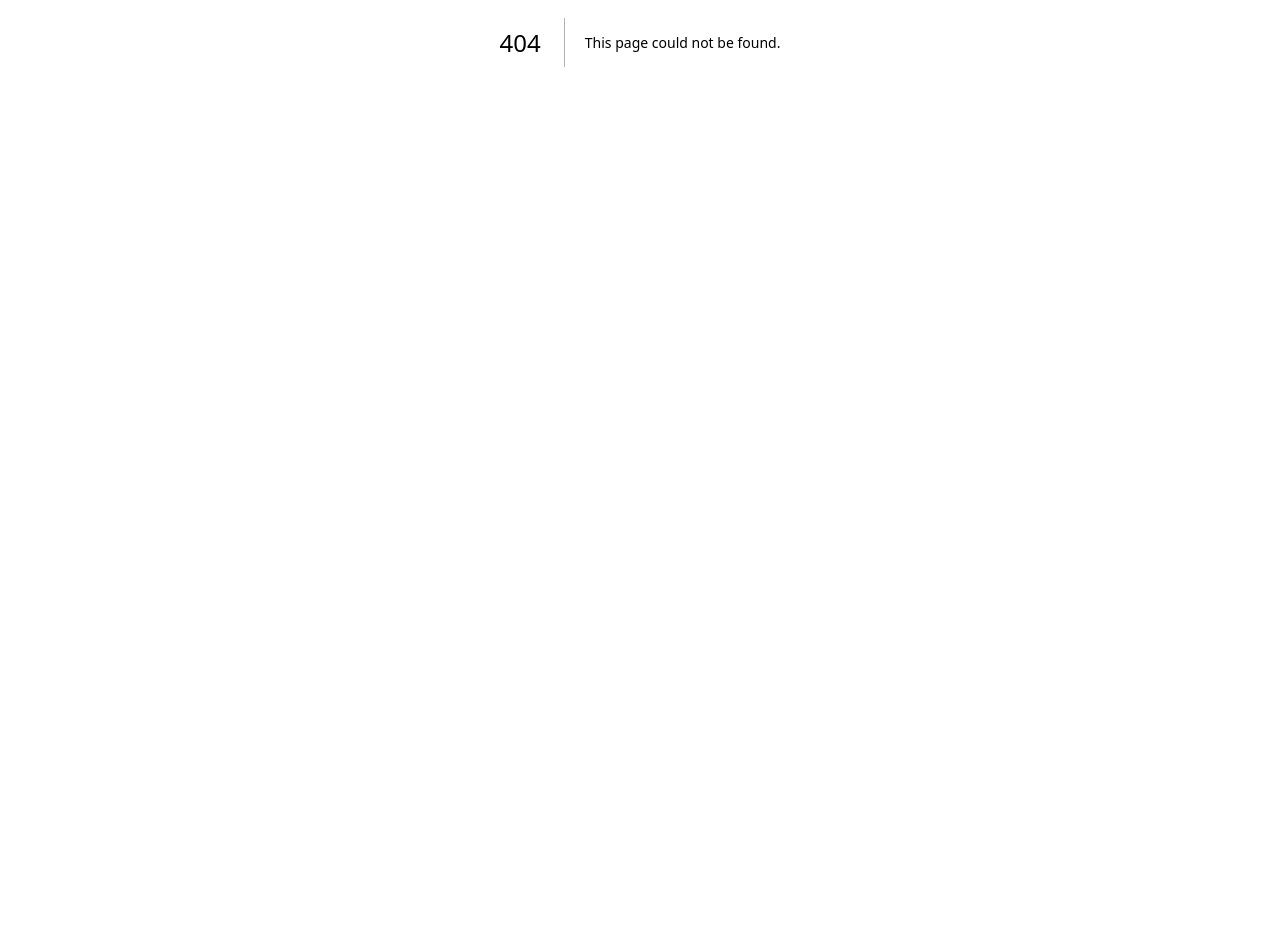
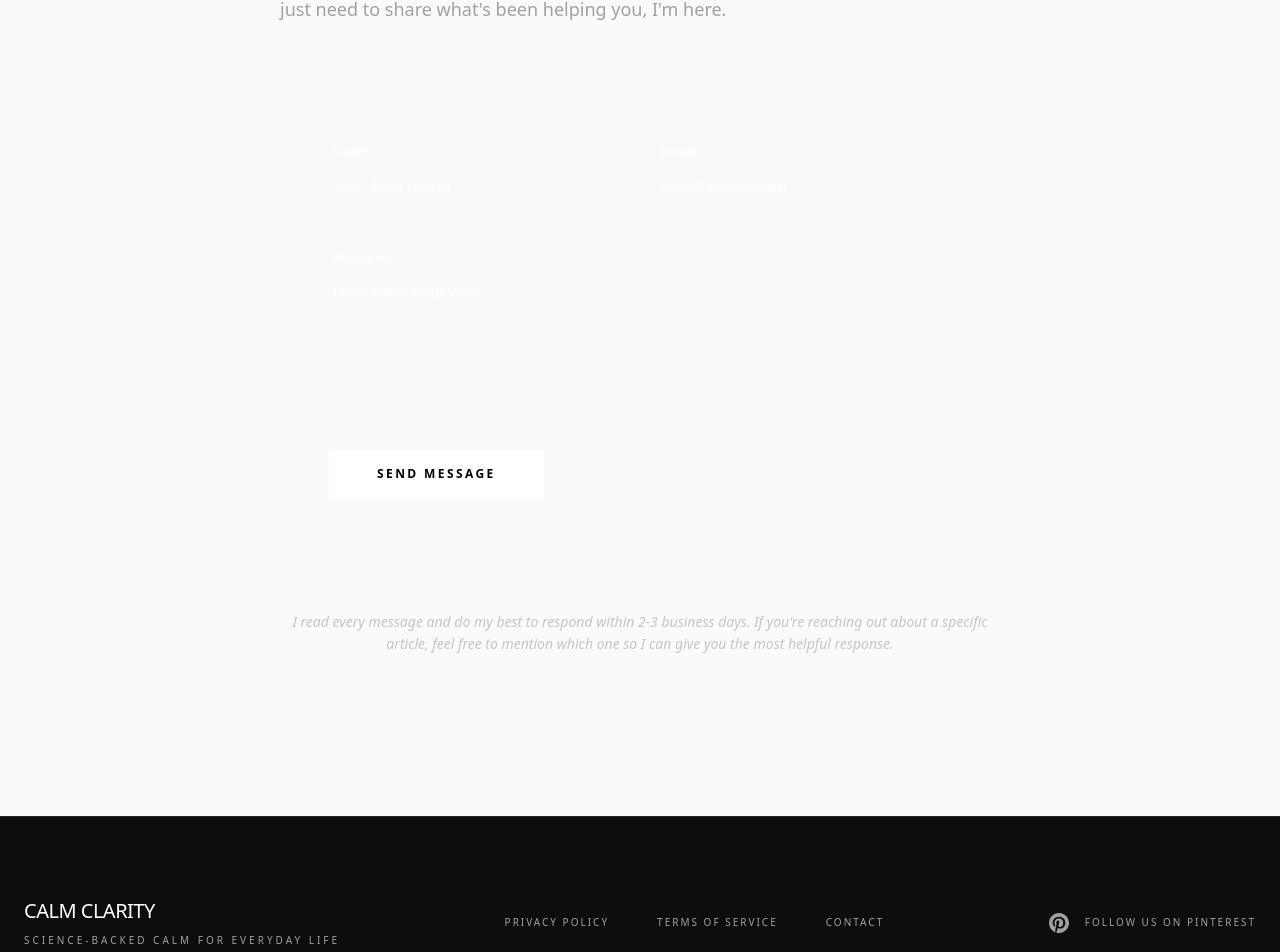
Before and after one commit to FormiloStudios/calmclarity_stitch, a Next.js app: page /contact in a window 1280 px wide. Before the commit this address had no page. Shown: the part 358-1310 px from the top of the page. Before the commit the page ends 800 px from the top, so only its background shows below. Built offline with nearby package versions, Linux system fonts and the light colour scheme; a web font is replaced by a local one.

Commit message:
Create contact page and update footer with Pinterest logo

```diff
--- /dev/null
+++ b/src/app/contact/page.tsx
@@ -0,0 +1,89 @@
+"use client";
+
+import { useState } from "react";
+import { Nav } from "@/components/Nav";
+import { Footer } from "@/components/Footer";
+
+export default function ContactPage() {
+    const [status, setStatus] = useState<"idle" | "success">("idle");
+
+    const handleSubmit = (e: React.FormEvent) => {
+        e.preventDefault();
+        setStatus("success");
+    };
+
+    return (
+        <>
+            <Nav />
+            <main className="max-w-3xl mx-auto px-6 py-40 min-h-screen">
+                <div className="text-center mb-16">
+                    <h1 className="font-display text-4xl md:text-5xl font-bold mb-6 text-white">Get In Touch</h1>
+                    <p className="text-xl text-muted font-light">I&#39;d love to hear from you.</p>
+                </div>
+
+                <div className="space-y-12 text-lg text-muted font-light leading-relaxed mb-16">
+                    <p>
+                        Whether you have a question about something you read, want to suggest a topic,
+                        or just need to share what&#39;s been helping you, I&#39;m here.
+                    </p>
+                </div>
+
+                {status === "success" ? (
+                    <div className="p-12 border border-white/20 bg-white/5 text-center animate-fade-in rounded-2xl">
+                        <span className="material-symbols-outlined text-white text-5xl mb-6">task_alt</span>
+                        <h2 className="text-white text-2xl font-bold mb-4">Message Received</h2>
+                        <p className="text-muted leading-relaxed">
+                            Thank you for reaching out. I read every message and will do my best to respond within 2-3 business days.
+                        </p>
+                    </div>
+                ) : (
+                    <form onSubmit={handleSubmit} className="space-y-8 bg-white/5 p-8 md:p-12 rounded-2xl border border-white/10 backdrop-blur-sm">
+                        <div className="grid grid-cols-1 md:grid-cols-2 gap-8">
+                            <div className="space-y-2">
+                                <label className="text-[10px] uppercase tracking-[0.2em] text-white/50 font-bold ml-1">Name</label>
+                                <input
+                                    required
+                                    type="text"
+                                    placeholder="Your fully name"
+                                    className="w-full bg-transparent border-b border-white/20 py-3 px-1 text-white focus:border-white transition-colors outline-none font-light"
+                                />
+                            </div>
+                            <div className="space-y-2">
+                                <label className="text-[10px] uppercase tracking-[0.2em] text-white/50 font-bold ml-1">Email</label>
+                                <input
+                                    required
+                                    type="email"
+                                    placeholder="your@email.com"
+                                    className="w-full bg-transparent border-b border-white/20 py-3 px-1 text-white focus:border-white transition-colors outline-none font-light"
+                                />
+                            </div>
+                        </div>
+                        <div className="space-y-2">
+                            <label className="text-[10px] uppercase tracking-[0.2em] text-white/50 font-bold ml-1">Message</label>
+                            <textarea
+                                required
+                                rows={5}
+                                placeholder="How can I help you?"
+                                className="w-full bg-transparent border-b border-white/20 py-3 px-1 text-white focus:border-white transition-colors outline-none font-light resize-none"
+                            ></textarea>
+                        </div>
+                        <button
+                            type="submit"
+                            className="bg-white text-black px-12 py-4 text-xs tracking-[0.2em] uppercase font-bold hover:bg-muted transition-all hover:scale-[1.02] active:scale-[0.98] w-full md:w-auto"
+                        >
+                            Send Message
+                        </button>
+                    </form>
+                )}
+
+                <div className="mt-16 text-sm text-muted/60 font-light leading-relaxed italic text-center">
+                    <p>
+                        I read every message and do my best to respond within 2-3 business days.
+                        If you&#39;re reaching out about a specific article, feel free to mention which one so I can give you the most helpful response.
+                    </p>
+                </div>
+            </main>
+            <Footer />
+        </>
+    );
+}
--- a/src/components/Footer.tsx
+++ b/src/components/Footer.tsx
@@ -38,17 +38,21 @@ export function Footer() {
                         </Link>
                     )}
                     <Link
-                        href="#"
+                        href="/contact"
                         className="hover:text-white transition-colors text-muted"
                     >
                         Contact
                     </Link>
-                    <Link
-                        href="#"
-                        className="hover:text-white transition-colors text-muted"
+                </div>
+                <div className="flex items-center gap-4 text-muted hover:text-white transition-colors cursor-pointer group">
+                    <svg
+                        viewBox="0 0 24 24"
+                        className="w-5 h-5 fill-current"
+                        xmlns="http://www.w3.org/2000/svg"
                     >
-                        Instagram
-                    </Link>
+                        <path d="M12.017 0C5.396 0 .029 5.367.029 11.987c0 5.079 3.158 9.417 7.618 11.162-.105-.949-.199-2.403.041-3.439.219-.937 1.406-5.965 1.406-5.965s-.359-.718-.359-1.782c0-1.668.967-2.914 2.171-2.914 1.023 0 1.518.769 1.518 1.69 0 1.029-.655 2.568-.994 3.995-.283 1.194.599 2.169 1.777 2.169 2.133 0 3.772-2.249 3.772-5.495 0-2.873-2.064-4.882-5.012-4.882-3.414 0-5.418 2.561-5.418 5.207 0 1.031.397 2.138.893 2.738.098.119.112.224.083.345l-.333 1.36c-.053.22-.174.267-.402.161-1.499-.698-2.436-2.889-2.436-4.649 0-3.785 2.75-7.261 7.929-7.261 4.162 0 7.398 2.967 7.398 6.93 0 4.136-2.607 7.464-6.227 7.464-1.216 0-2.359-.631-2.75-1.378l-.748 2.853c-.271 1.033-1.002 2.324-1.492 3.121C9.643 23.86 10.813 24 12.017 24c6.622 0 11.988-5.367 11.988-11.987S18.639 0 12.017 0z" />
+                    </svg>
+                    <span className="text-[10px] tracking-[0.2em] uppercase font-light">Follow us on Pinterest</span>
                 </div>
             </div>
             <div className="max-w-7xl mx-auto mt-20 pt-8 border-t border-white/5 text-[9px] text-muted/50 tracking-[0.3em] uppercase flex justify-between">
```
